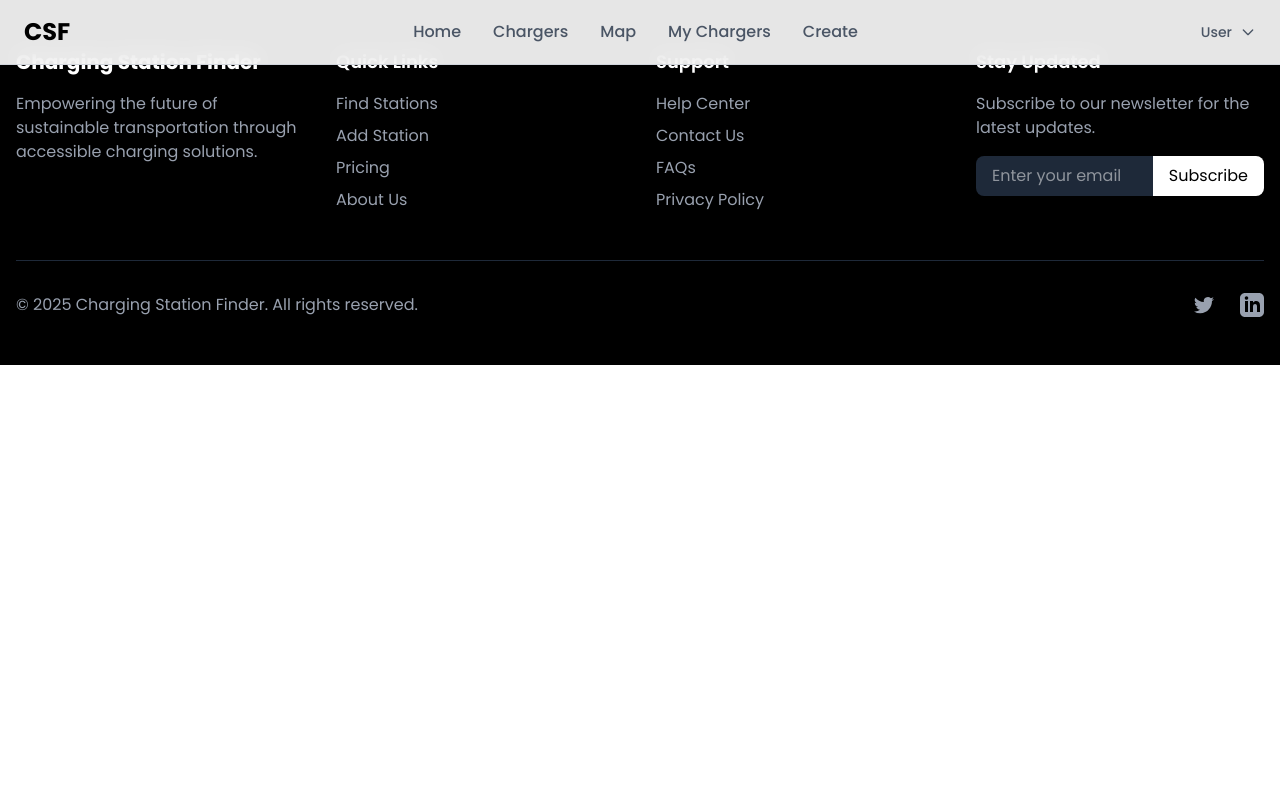
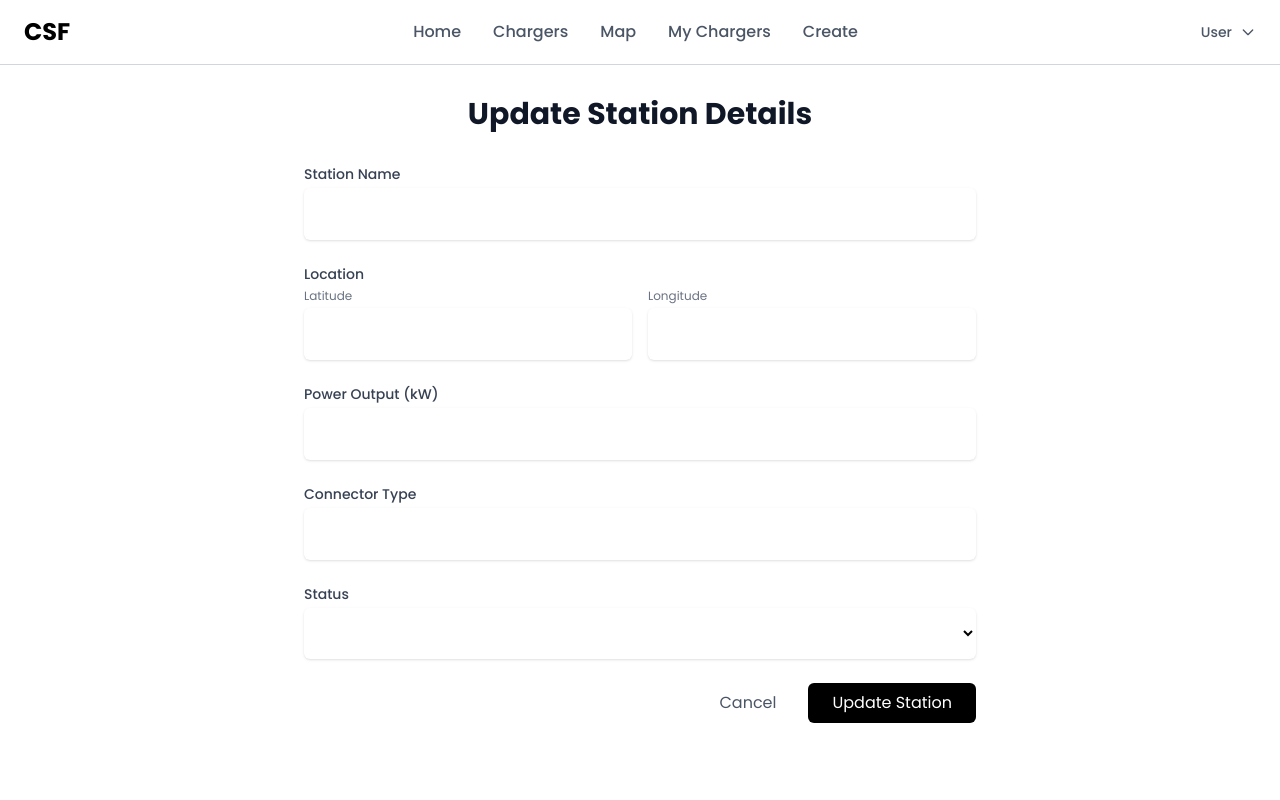
Before and after one commit to tejaspokale22/charging_station_app, a Vue app in the folder frontend/: page /edit-charger/1 in a window 1280 px wide. Shown: the top 800 px of the page. Built offline with nearby package versions, Linux system fonts and the light colour scheme; no server answers; sample sign-in values are in the browser's storage; a web font is replaced by a local one.

Commit message:
filter functionality done

```diff
--- a/frontend/src/main.js
+++ b/frontend/src/main.js
@@ -5,6 +5,7 @@ import router from "./router";
 import Toast from "vue-toastification";
 import "vue-toastification/dist/index.css";
 import "leaflet/dist/leaflet.css";
+import axios from "axios";
 
 import "./style.css";
 
--- a/frontend/src/router/index.js
+++ b/frontend/src/router/index.js
@@ -8,6 +8,7 @@ import CreateCharger from "../views/CreateCharger.vue";
 import MyChargers from "../views/MyChargers.vue";
 import Login from "../views/Login.vue";
 import Register from "../views/Register.vue";
+import EditCharger from "../views/EditCharger.vue";
 
 // Route Definitions
 const routes = [
@@ -53,6 +54,12 @@ const routes = [
     component: Register,
     meta: { requiresAuth: false },
   },
+  {
+    path: "/edit-charger/:id",
+    name: "EditCharger",
+    component: EditCharger,
+    meta: { requiresAuth: true },
+  },
 ];
 
 // Create Router Instance
--- /dev/null
+++ b/frontend/src/views/EditCharger.vue
@@ -0,0 +1,241 @@
+<template>
+  <div class="container mx-auto px-4 py-14 pt-24">
+    <div class="max-w-2xl mx-auto">
+      <h2 class="text-3xl font-bold text-gray-900 mb-8 text-center">
+        Update Station Details
+      </h2>
+
+      <!-- Loading State -->
+      <div v-if="loading" class="flex justify-center items-center h-64">
+        <Spinner />
+      </div>
+
+      <!-- Error State -->
+      <div
+        v-else-if="error"
+        class="bg-red-100 border border-red-400 text-red-700 px-4 py-3 rounded relative mb-4"
+      >
+        {{ error }}
+      </div>
+
+      <!-- Edit Form -->
+      <form v-else @submit.prevent="handleSubmit" class="space-y-6">
+        <!-- Name -->
+        <div>
+          <label for="name" class="block text-sm font-medium text-gray-700"
+            >Station Name</label
+          >
+          <input
+            type="text"
+            id="name"
+            v-model="formData.name"
+            required
+            class="mt-1 block w-full rounded-md border-gray-300 shadow-sm focus:border-black focus:ring focus:ring-black focus:ring-opacity-50 text-lg py-3 px-4"
+          />
+        </div>
+
+        <!-- Location -->
+        <div>
+          <label class="block text-sm font-medium text-gray-700"
+            >Location</label
+          >
+          <div class="mt-1 grid grid-cols-2 gap-4">
+            <div>
+              <label for="latitude" class="block text-xs text-gray-500"
+                >Latitude</label
+              >
+              <input
+                type="number"
+                id="latitude"
+                v-model="formData.location.latitude"
+                step="any"
+                required
+                class="mt-1 block w-full rounded-md border-gray-300 shadow-sm focus:border-black focus:ring focus:ring-black focus:ring-opacity-50 text-lg py-3 px-4"
+              />
+            </div>
+            <div>
+              <label for="longitude" class="block text-xs text-gray-500"
+                >Longitude</label
+              >
+              <input
+                type="number"
+                id="longitude"
+                v-model="formData.location.longitude"
+                step="any"
+                required
+                class="mt-1 block w-full rounded-md border-gray-300 shadow-sm focus:border-black focus:ring focus:ring-black focus:ring-opacity-50 text-lg py-3 px-4"
+              />
+            </div>
+          </div>
+        </div>
+
+        <!-- Power Output -->
+        <div>
+          <label
+            for="powerOutput"
+            class="block text-sm font-medium text-gray-700"
+            >Power Output (kW)</label
+          >
+          <input
+            type="number"
+            id="powerOutput"
+            v-model="formData.powerOutput"
+            min="1"
+            step="1"
+            required
+            class="mt-1 block w-full rounded-md border-gray-300 shadow-sm focus:border-black focus:ring focus:ring-black focus:ring-opacity-50 text-lg py-3 px-4"
+          />
+        </div>
+
+        <!-- Connector Type -->
+        <div>
+          <label
+            for="connectorType"
+            class="block text-sm font-medium text-gray-700"
+            >Connector Type</label
+          >
+          <input
+            type="text"
+            id="connectorType"
+            v-model="formData.connectorType"
+            required
+            class="mt-1 block w-full rounded-md border-gray-300 shadow-sm focus:border-black focus:ring focus:ring-black focus:ring-opacity-50 text-lg py-3 px-4"
+          />
+        </div>
+
+        <!-- Status -->
+        <div>
+          <label for="status" class="block text-sm font-medium text-gray-700"
+            >Status</label
+          >
+          <select
+            id="status"
+            v-model="formData.status"
+            required
+            class="mt-1 block w-full rounded-md border-gray-300 shadow-sm focus:border-black focus:ring focus:ring-black focus:ring-opacity-50 text-lg py-3 px-4"
+          >
+            <option value="Active">Active</option>
+            <option value="Inactive">Inactive</option>
+          </select>
+        </div>
+
+        <!-- Submit Button -->
+        <div class="flex justify-end gap-4">
+          <button
+            type="button"
+            @click="router.back()"
+            class="px-4 py-2 text-gray-600 hover:text-gray-800 transition-colors cursor-pointer"
+          >
+            Cancel
+          </button>
+          <button
+            type="submit"
+            :disabled="loading"
+            class="bg-black text-white px-6 py-2 rounded-md hover:bg-gray-800 transition-colors disabled:opacity-50 disabled:cursor-not-allowed cursor-pointer"
+          >
+            Update Station
+          </button>
+        </div>
+      </form>
+    </div>
+  </div>
+</template>
+
+<script>
+import { ref, onMounted } from "vue";
+import { useRouter, useRoute } from "vue-router";
+import axios from "axios";
+import Spinner from "../components/Spinner.vue";
+import { useToast } from "vue-toastification";
+
+export default {
+  name: "EditCharger",
+  components: {
+    Spinner,
+  },
+  setup() {
+    const router = useRouter();
+    const route = useRoute();
+    const toast = useToast();
+    const loading = ref(true);
+    const error = ref(null);
+    const formData = ref({
+      name: "",
+      location: {
+        latitude: "",
+        longitude: "",
+      },
+      powerOutput: "",
+      connectorType: "",
+      status: "",
+    });
+
+    const fetchCharger = async () => {
+      try {
+        const token = localStorage.getItem("token");
+        if (!token) {
+          router.push("/login");
+          return;
+        }
+
+        const response = await axios.get(`/api/chargers/${route.params.id}`, {
+          headers: {
+            Authorization: `Bearer ${token}`,
+          },
+        });
+
+        if (!response.data) {
+          throw new Error("No data received from server");
+        }
+
+        // Pre-fill form with existing data
+        formData.value = {
+          name: response.data.name,
+          location: {
+            latitude: response.data.location.latitude,
+            longitude: response.data.location.longitude,
+          },
+          powerOutput: response.data.powerOutput.toString(),
+          connectorType: response.data.connectorType,
+          status: response.data.status,
+        };
+      } catch (err) {
+        console.error("Error fetching charger:", err);
+      } finally {
+        loading.value = false;
+      }
+    };
+
+    const handleSubmit = async () => {
+      loading.value = true;
+      try {
+        const token = localStorage.getItem("token");
+        await axios.put(`/api/chargers/${route.params.id}`, formData.value, {
+          headers: {
+            Authorization: `Bearer ${token}`,
+          },
+        });
+
+        toast.success("Charging station updated successfully");
+        router.push("/my-chargers");
+      } catch (err) {
+        console.error("Error updating charger:", err);
+      } finally {
+        loading.value = false;
+      }
+    };
+
+    onMounted(() => {
+      fetchCharger();
+    });
+
+    return {
+      router,
+      loading,
+      error,
+      formData,
+      handleSubmit,
+    };
+  },
+};
+</script>
--- a/frontend/src/views/MyChargers.vue
+++ b/frontend/src/views/MyChargers.vue
@@ -111,8 +111,8 @@
     </div>
 
     <!-- Delete Confirmation Modal -->
-    <div v-if="showDeleteModal" class="fixed inset-0 bg-black bg-opacity-50 flex items-center justify-center z-50">
-      <div class="bg-white rounded-lg p-6 max-w-md w-full mx-4">
+    <div v-if="showDeleteModal" class="fixed inset-0 bg-black/60 flex items-center justify-center z-50">
+      <div class="bg-white rounded-lg p-6 max-w-md w-full mx-4 shadow-xl">
         <h3 class="text-xl font-semibold text-gray-900 mb-4">Confirm Delete</h3>
         <p class="text-gray-600 mb-6">Are you sure you want to delete this charging station? This action cannot be undone.</p>
         <div class="flex justify-end gap-3">
@@ -163,7 +163,7 @@ export default {
           return;
         }
 
-        const response = await axios.get('/api/chargers', {
+        const response = await axios.get('/api/chargers/user', {
           headers: {
             'Authorization': `Bearer ${token}`
           }
```
Also changed, not shown: 2 other files (tests, documents, lock files or other folders).
